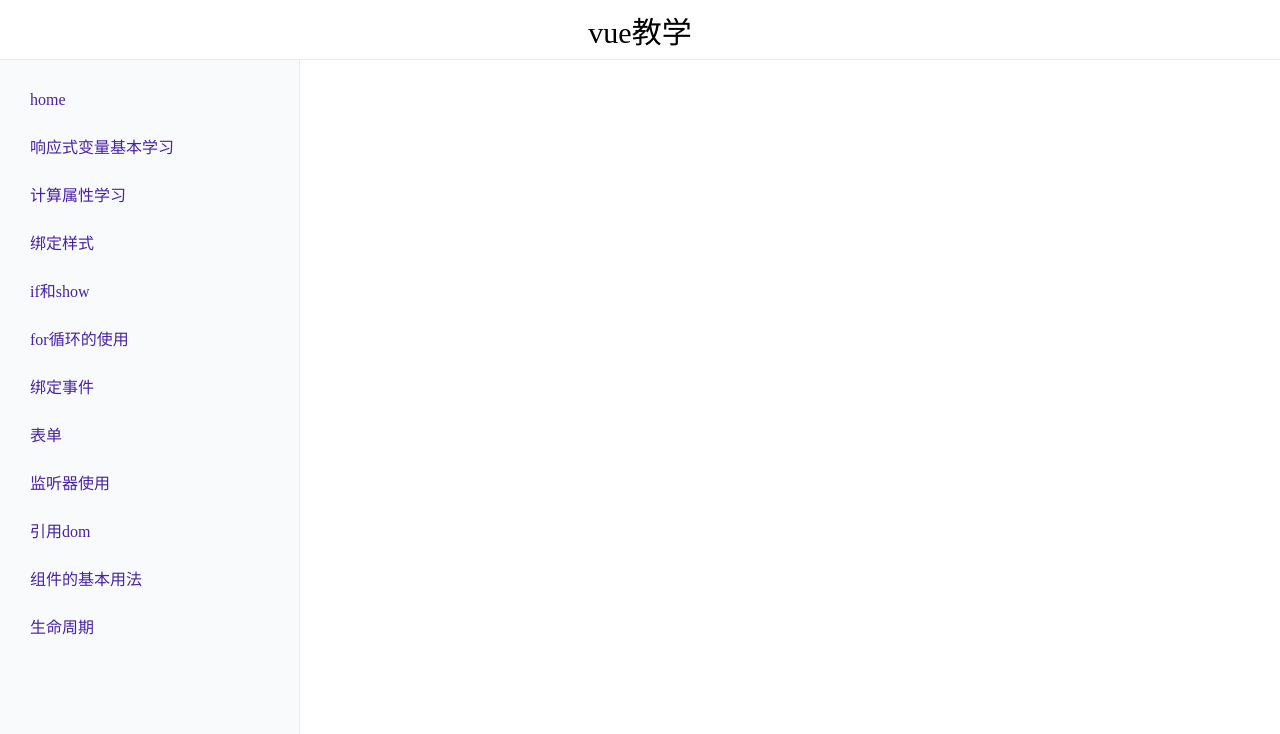
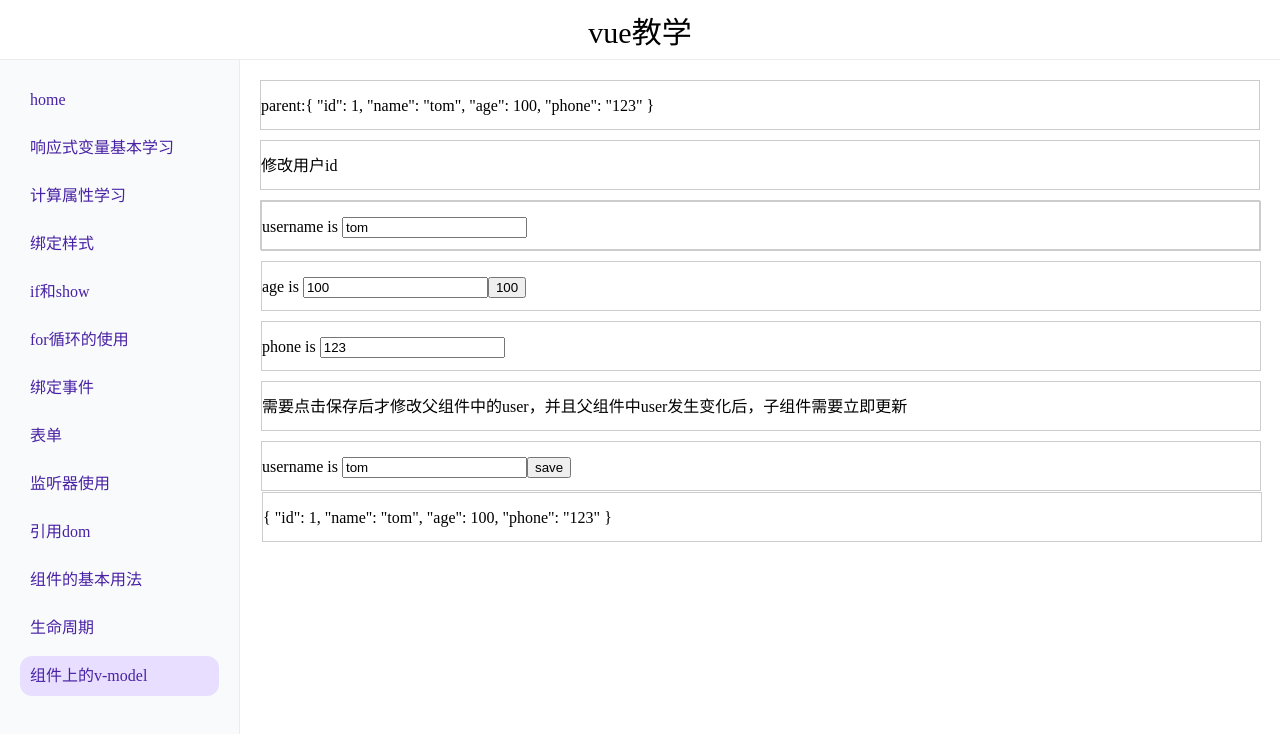
Before and after one commit to myshine63/vue-teach, a Vue app: page /v-model in a window 1280 px wide. Shown: the top 734 px of the page. Built offline with nearby package versions, Linux system fonts and the light colour scheme.

Commit message:
feat: 添加v-model

```diff
--- a/src/components/RouteList.vue
+++ b/src/components/RouteList.vue
@@ -50,6 +50,10 @@
     path: '/life-cycle',
     name: '生命周期',
   },
+  {
+    path: '/v-model',
+    name: '组件上的v-model',
+  },
 ])
 </script>
 
--- a/src/main.js
+++ b/src/main.js
@@ -3,9 +3,10 @@
 import '@/assets/reset.css'
 import App from './App.vue'
 import router from './router'
+import VChild from '@/pages/lifeCycle/VChild.vue'
 
 const app = createApp(App)
-
+app.component('VChild',VChild) // 全局注册后，可以在其他组件中直接使用，不需要引入。但是不能按需加载。
 app.use(createPinia())
 app.use(router)
 
--- a/src/pages/WatchPage.vue
+++ b/src/pages/WatchPage.vue
@@ -8,7 +8,7 @@
  * {flush:post},在dom更新之后执行回调。
  */
 
-import { ref, watch, watchEffect } from 'vue'
+import { reactive, ref, watch, watchEffect } from 'vue'
 
 const a = ref(0)
 const b = ref({
@@ -47,19 +47,35 @@
 
 // watchEffect,可以自动监听变化，但是如果存在异步，则自会监听第一个异步之前的响应式变化.并且监听模式和watch一样
 // watchPostEffect,在dom更新之后调用回调
-const f4 = ()=>{
-  return new Promise(resolve => setTimeout(resolve, 1000))
-};
+const f4 = () => {
+  return new Promise((resolve) => setTimeout(resolve, 1000))
+}
 
-watchEffect(async ()=>{
+watchEffect(async () => {
   console.log(b.value)
-  await f4();
+  await f4()
   console.log(a.value)
 })
 
 // watch和watchEffect函数返回值是一个函数，可以利用这个函数清理掉监听。
 // vue会清理掉顶层创建的监听器，其他情况下监听器需要自己手动销毁
 
+let c = reactive({ a: 1 })
+const changeC = () => {
+  c = reactive({ a: 2 })
+}
+watch(c, () => {
+  console.log(123123)
+})
+
+let d = ref({ a: 1 })
+const changeD = () => {
+  // d.value.a++
+  d.value = { a: 2 }
+}
+watch(d, () => {
+  console.log(123123)
+})
 </script>
 
 <template>
@@ -70,6 +86,8 @@
     <div @click="f2">只修改年龄</div>
     <div @click="f3">全部修改</div>
     <div>监听reactive是深层监听</div>
+    <div @click="changeC">{{ c }}</div>
+    <div @click="changeD">{{ d }}</div>
   </div>
 </template>
 
--- a/src/pages/baseComponentPage/BaseComponentPage.vue
+++ b/src/pages/baseComponentPage/BaseComponentPage.vue
@@ -6,7 +6,10 @@
  *  3. 组件命名最好是两个及以上单词，首字母大写
  *  4. 组件和函数一样可以接受参数（vue中称为prop）。但是在组建中必须显示申明接受哪些prop，
  *  未被申明的参数会被当做根节点的属性
+ *  6. 方法也是这样，如果不想继承方法或者属性，使用 inheritAttrs: false
  *  5. 组件也可以向dom一样绑定事件，同样的需要在组建中声明接受哪些事件
+ *  6. vue数据是单向传递，有父组件传递给子组件。子组件不可以修改父组件传递的props.
+ *  如果需要修改，父组件应该传递相应的修改方法
  */
 
 import VChild from '@/pages/baseComponentPage/VChild.vue'
@@ -30,13 +33,13 @@
       :user="user"
       @changeAge="changeAge"
     ></VChild>
-    <VChild
-      title="this is child component"
-      id="child"
-      class="child"
-      :user="user"
-      @changeAge="changeAge"
-    ></VChild>
+<!--    <VChild-->
+<!--      title="this is child component"-->
+<!--      id="child"-->
+<!--      class="child"-->
+<!--      :user="user"-->
+<!--      @changeAge="changeAge"-->
+<!--    ></VChild>-->
   </div>
 </template>
 
--- a/src/pages/baseComponentPage/VChild.vue
+++ b/src/pages/baseComponentPage/VChild.vue
@@ -1,5 +1,12 @@
 <script setup>
 // const props = defineProps(['title', 'user'])
+
+import { watch } from 'vue'
+
+/**
+ * 1. 在模板中使用prop时，可以不使用prop.
+ * 2. 监听时，需要使用getter方法
+ */
 const props = defineProps({
   title: {
     type: String,
@@ -18,6 +25,9 @@
       return { first: 'hello', last: 'world' }
     },
   },
+})
+watch(props.user,()=>{
+  console.log('user is changed')
 })
 const emit = defineEmits(['changeAge'])
 const fn = () => {
--- /dev/null
+++ b/src/pages/vModelPage/VChild.vue
@@ -0,0 +1,57 @@
+<script setup>
+import { ref, watch } from 'vue'
+
+/**
+ * defineModel会返回一个ref。并且和父组件传入的prop已经绑定。这个时候可以直接修改
+ */
+const name = defineModel() //不带有名字
+const age = defineModel('age') // 带有名字
+// 不使用defineModel
+const props = defineProps(['phone', 'user'])
+const emit = defineEmits(['update:phone', 'update:age', 'changeUser'])
+const phoneInput = (e) => {
+  emit('update:phone', e.target.value)
+}
+// defineModel返回的是ref,并且和父组件传递的age是同步的
+const addAge = () => {
+  age.value++
+}
+const localUser = ref({ ...props.user })
+watch(
+  () => props.user,
+  () => {
+    localUser.value = { ...props.user }
+  },
+  { deep: true },
+)
+const save = () => {
+  emit('changeUser', { ...localUser.value })
+}
+
+// setInterval(()=>{
+//   console.log(props.user)
+// },5000)
+</script>
+
+<template>
+  <div class="container">
+    <div>
+      <label>username is <input type="text" v-model="name" /></label>
+    </div>
+    <div>
+      <label>age is <input type="number" v-model="age" /></label>
+      <button @click="addAge">{{ age }}</button>
+    </div>
+    <div>
+      <label>phone is <input type="text" :value="phone" @input="phoneInput" /></label>
+    </div>
+    <div>需要点击保存后才修改父组件中的user，并且父组件中user发生变化后，子组件需要立即更新</div>
+    <div>
+      <label>username is <input type="text" v-model="localUser.name" /></label>
+      <button @click="save">save</button>
+      <div>{{ localUser }}</div>
+    </div>
+  </div>
+</template>
+
+<style scoped lang="scss"></style>
--- /dev/null
+++ b/src/pages/vModelPage/VModelPage.vue
@@ -0,0 +1,31 @@
+<script setup>
+import { ref } from 'vue'
+import VChild from './VChild.vue'
+
+const user = ref({ id: 1, name: 'tom', age: 100, phone: '123' })
+console.log(user)
+console.log(user.value)
+const changeUser = (value) => {
+  console.log(value)
+  user.value = value
+  console.log(value === user.value)
+  console.log(user.value)
+}
+</script>
+
+<template>
+  <div class="container">
+    <div>parent:{{ user }}</div>
+    <div @click="user.id++">修改用户id</div>
+    <VChild
+      :user="user"
+      v-model="user.name"
+      v-model:age="user.age"
+      v-model:phone="user.phone"
+      @change-user="changeUser"
+      :key="user.id"
+    ></VChild>
+  </div>
+</template>
+
+<style scoped lang="scss"></style>
--- a/src/router/index.js
+++ b/src/router/index.js
@@ -64,6 +64,11 @@
       name: 'lifeCyclePage',
       component: () => import('@/pages/lifeCycle/LifeCyclePage.vue'),
     },
+    {
+      path: '/v-model',
+      name: 'VModelPage',
+      component: () => import('@/pages/vModelPage/VModelPage.vue'),
+    },
   ],
 })
 
```
